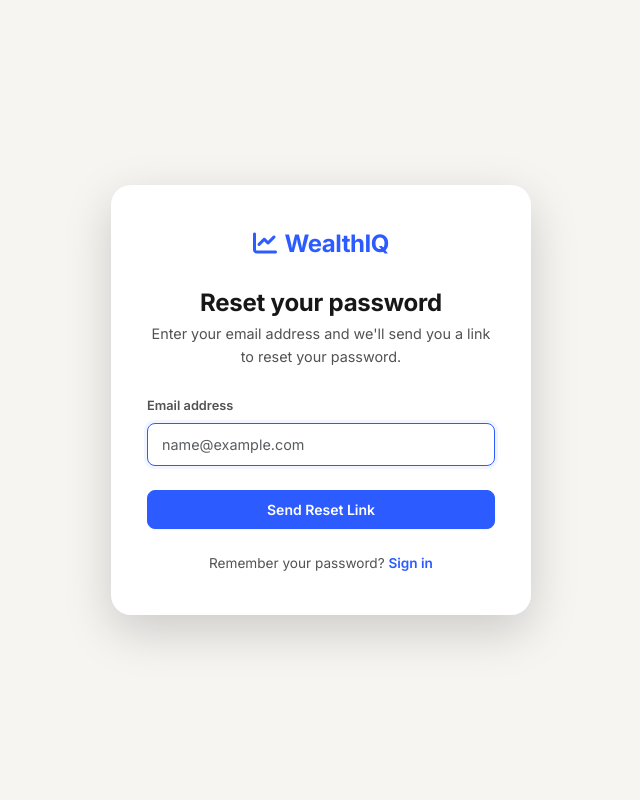
After one commit to sanchitaaX/WealthIQ, a Flask app: page /forgot-password in a window 1280 px wide. The commit adds this page. Shown: the whole page, without its empty margins (319-959 px from the left). Run offline with Flask 3, Linux system fonts and the light colour scheme; some libraries are stand-ins or nearby versions.

Commit message:
fix: New Transaction button, add Forgot Password with email reset flow

```diff
--- a/app.py
+++ b/app.py
@@ -1,6 +1,10 @@
 import os
 import sqlite3
 import functools
+import uuid
+import smtplib
+from email.mime.text import MIMEText
+from email.mime.multipart import MIMEMultipart
 from datetime import datetime, timedelta
 import json, math
 from flask import Flask, render_template, request, redirect, url_for, session, g, flash
@@ -352,6 +356,145 @@ def logout():
     session.clear()
     flash("You have been logged out successfully.", "success")
     return redirect(url_for("landing"))
+
+@app.route("/forgot-password", methods=["GET", "POST"])
+def forgot_password():
+    """Handles forgot password requests by sending a reset email."""
+    if g.user:
+        return redirect(url_for("dashboard"))
+
+    if request.method == "POST":
+        email = request.form.get("email", "").strip().lower()
+        if not email:
+            return render_template("forgot_password.html", error="Please enter your email address.")
+
+        conn = get_db()
+        user = conn.execute("SELECT * FROM users WHERE email = ?", (email,)).fetchone()
+
+        if user:
+            # Generate a unique reset token
+            token = str(uuid.uuid4())
+            expires_at = (datetime.now() + timedelta(hours=1)).strftime('%Y-%m-%d %H:%M:%S')
+
+            # Invalidate any previous tokens for this user
+            conn.execute("UPDATE password_reset_tokens SET used = 1 WHERE user_id = ?", (user['id'],))
+            conn.execute(
+                "INSERT INTO password_reset_tokens (user_id, token, expires_at) VALUES (?, ?, ?)",
+                (user['id'], token, expires_at)
+            )
+            conn.commit()
+
+            # Build reset link
+            reset_link = url_for('reset_password', token=token, _external=True)
+
+            # Send email
+            try:
+                _send_reset_email(user['email'], user['name'], reset_link)
+            except Exception as e:
+                # If email sending fails, still show the link in flash for dev/testing
+                flash(f"Email service unavailable. Use this link to reset: {reset_link}", "warning")
+                conn.close()
+                return render_template("forgot_password.html",
+                    success="A password reset link has been generated. Check the notification above.")
+
+        conn.close()
+        # Always show success to prevent email enumeration
+        return render_template("forgot_password.html",
+            success="If an account with that email exists, we've sent a password reset link. Please check your inbox.")
+
+    return render_template("forgot_password.html")
+
+
+@app.route("/reset-password/<token>", methods=["GET", "POST"])
+def reset_password(token):
+    """Handles the actual password reset via a valid token."""
+    if g.user:
+        return redirect(url_for("dashboard"))
+
+    conn = get_db()
+    token_row = conn.execute(
+        "SELECT * FROM password_reset_tokens WHERE token = ? AND used = 0", (token,)
+    ).fetchone()
+
+    if token_row is None:
+        conn.close()
+        flash("This reset link is invalid or has already been used.", "error")
+        return redirect(url_for("login"))
+
+    # Check expiry
+    expires_at = datetime.strptime(token_row['expires_at'], '%Y-%m-%d %H:%M:%S')
+    if datetime.now() > expires_at:
+        conn.execute("UPDATE password_reset_tokens SET used = 1 WHERE id = ?", (token_row['id'],))
+        conn.commit()
+        conn.close()
+        flash("This reset link has expired. Please request a new one.", "error")
+        return redirect(url_for("forgot_password"))
+
+    if request.method == "POST":
+        password = request.form.get("password", "")
+        confirm_password = request.form.get("confirm_password", "")
+
+        if len(password) < 8:
+            conn.close()
+            return render_template("reset_password.html", token=token, error="Password must be at least 8 characters long.")
+
+        if password != confirm_password:
+            conn.close()
+            return render_template("reset_password.html", token=token, error="Passwords do not match.")
+
+        hashed = generate_password_hash(password)
+        conn.execute("UPDATE users SET password = ? WHERE id = ?", (hashed, token_row['user_id']))
+        conn.execute("UPDATE password_reset_tokens SET used = 1 WHERE id = ?", (token_row['id'],))
+        conn.commit()
+        conn.close()
+
+        flash("Your password has been reset successfully! Please sign in.", "success")
+        return redirect(url_for("login"))
+
+    conn.close()
+    return render_template("reset_password.html", token=token)
+
+
+def _send_reset_email(to_email, user_name, reset_link):
+    """Sends a password reset email using SMTP."""
+    smtp_host = os.environ.get("SMTP_HOST", "smtp.gmail.com")
+    smtp_port = int(os.environ.get("SMTP_PORT", 587))
+    smtp_user = os.environ.get("SMTP_USER", "")
+    smtp_pass = os.environ.get("SMTP_PASS", "")
+
+    if not smtp_user or not smtp_pass:
+        raise RuntimeError("SMTP credentials not configured. Set SMTP_USER and SMTP_PASS environment variables.")
+
+    msg = MIMEMultipart("alternative")
+    msg["Subject"] = "WealthIQ — Reset Your Password"
+    msg["From"] = smtp_user
+    msg["To"] = to_email
+
+    text_body = f"""Hi {user_name},\n\nYou requested a password reset for your WealthIQ account.\n\nClick this link to set a new password:\n{reset_link}\n\nThis link will expire in 1 hour.\n\nIf you didn't request this, you can safely ignore this email.\n\n— WealthIQ Team"""
+
+    html_body = f"""\
+    <html>
+    <body style="font-family: 'Inter', sans-serif; background: #F6F5F2; padding: 40px;">
+      <div style="max-width: 500px; margin: 0 auto; background: #FFFFFF; border-radius: 16px; padding: 40px; box-shadow: 0 4px 12px rgba(0,0,0,0.06);">
+        <h2 style="color: #2C5CFF; margin-bottom: 8px;">WealthIQ</h2>
+        <p style="color: #525252;">Hi {user_name},</p>
+        <p style="color: #525252;">You requested a password reset. Click the button below to set a new password:</p>
+        <a href="{reset_link}" style="display: inline-block; background: #2C5CFF; color: #fff; padding: 12px 24px; border-radius: 8px; text-decoration: none; font-weight: 600; margin: 20px 0;">Reset Password</a>
+        <p style="color: #8C8C8C; font-size: 0.85rem;">This link expires in 1 hour. If you didn't request this, ignore this email.</p>
+        <hr style="border: none; border-top: 1px solid #E8E8E4; margin: 24px 0;">
+        <p style="color: #8C8C8C; font-size: 0.8rem;">— WealthIQ Team</p>
+      </div>
+    </body>
+    </html>
+    """
+
+    msg.attach(MIMEText(text_body, "plain"))
+    msg.attach(MIMEText(html_body, "html"))
+
+    with smtplib.SMTP(smtp_host, smtp_port) as server:
+        server.starttls()
+        server.login(smtp_user, smtp_pass)
+        server.sendmail(smtp_user, to_email, msg.as_string())
 
 # ------------------------------------------------------------------ #
 # Dashboard & Filtering                                               #
--- a/templates/base.html
+++ b/templates/base.html
@@ -19,6 +19,12 @@
 
     <!-- Chart.js -->
     <script src="https://cdn.jsdelivr.net/npm/chart.js@4"></script>
+
+    <!-- GSAP for Animations -->
+    <script src="https://cdnjs.cloudflare.com/ajax/libs/gsap/3.12.2/gsap.min.js"></script>
+
+    <!-- Vanilla Tilt for 3D Cards -->
+    <script src="https://cdnjs.cloudflare.com/ajax/libs/vanilla-tilt/1.8.1/vanilla-tilt.min.js"></script>
 
     <!-- Custom Styles -->
     <link rel="stylesheet" href="{{ url_for('static', filename='css/style.css') }}">
--- /dev/null
+++ b/templates/forgot_password.html
@@ -0,0 +1,49 @@
+{% extends "base.html" %}
+
+{% block title %}Forgot Password — WealthIQ{% endblock %}
+
+{% block body_class %}auth-bg{% endblock %}
+
+{% block no_sidebar_content %}
+
+<div class="auth-container">
+    <div class="card auth-card shadow-lg border-0" style="background: var(--surface);">
+        <a href="{{ url_for('landing') }}" class="brand text-decoration-none d-block mb-4 text-center">
+            <i class="fa-solid fa-chart-line me-2"></i>WealthIQ
+        </a>
+
+        <div class="text-center mb-4">
+            <h1 style="font-size: 1.5rem; font-weight: 700; letter-spacing: -0.01em; margin-bottom: 4px;">Reset your password</h1>
+            <p style="color: var(--text-secondary); font-size: 0.9rem; margin: 0;">Enter your email address and we'll send you a link to reset your password.</p>
+        </div>
+
+        {% if error %}
+        <div class="alert alert-danger py-2 px-3 text-center mb-4" style="font-size: 0.85rem; border-radius: var(--radius-sm); border: 1px solid var(--danger-subtle); background: var(--danger-subtle); color: var(--danger);">
+            {{ error }}
+        </div>
+        {% endif %}
+
+        {% if success %}
+        <div class="alert py-2 px-3 text-center mb-4" style="font-size: 0.85rem; border-radius: var(--radius-sm); border: 1px solid var(--success-subtle); background: var(--success-subtle); color: var(--success);">
+            {{ success }}
+        </div>
+        {% endif %}
+
+        <form method="POST" action="{{ url_for('forgot_password') }}">
+            <div class="mb-4">
+                <label for="email" class="form-label">Email address</label>
+                <input type="email" id="email" name="email"
+                       class="form-control" placeholder="name@example.com"
+                       required autofocus>
+            </div>
+            <button type="submit" class="btn btn-primary w-100 py-2">Send Reset Link</button>
+        </form>
+
+        <p class="text-center mt-4 mb-0" style="font-size: 0.85rem; color: var(--text-secondary);">
+            Remember your password?
+            <a href="{{ url_for('login') }}" style="font-weight: 600;">Sign in</a>
+        </p>
+    </div>
+</div>
+
+{% endblock %}
--- a/templates/login.html
+++ b/templates/login.html
@@ -33,7 +33,7 @@
             <div class="mb-4">
                 <label for="password" class="form-label d-flex justify-content-between">
                     Password
-                    <a href="#" style="font-size: 0.75rem; font-weight: 500;">Forgot password?</a>
+                    <a href="{{ url_for('forgot_password') }}" style="font-size: 0.75rem; font-weight: 500;">Forgot password?</a>
                 </label>
                 <input type="password" id="password" name="password"
                        class="form-control" placeholder="••••••••"
```
Also changed, not shown: database/db.py (+12 -0 lines), templates/add_expense.html (+7 -5 lines), templates/edit_expense.html (+7 -5 lines), templates/reset_password.html (added, +49 -0 lines).
